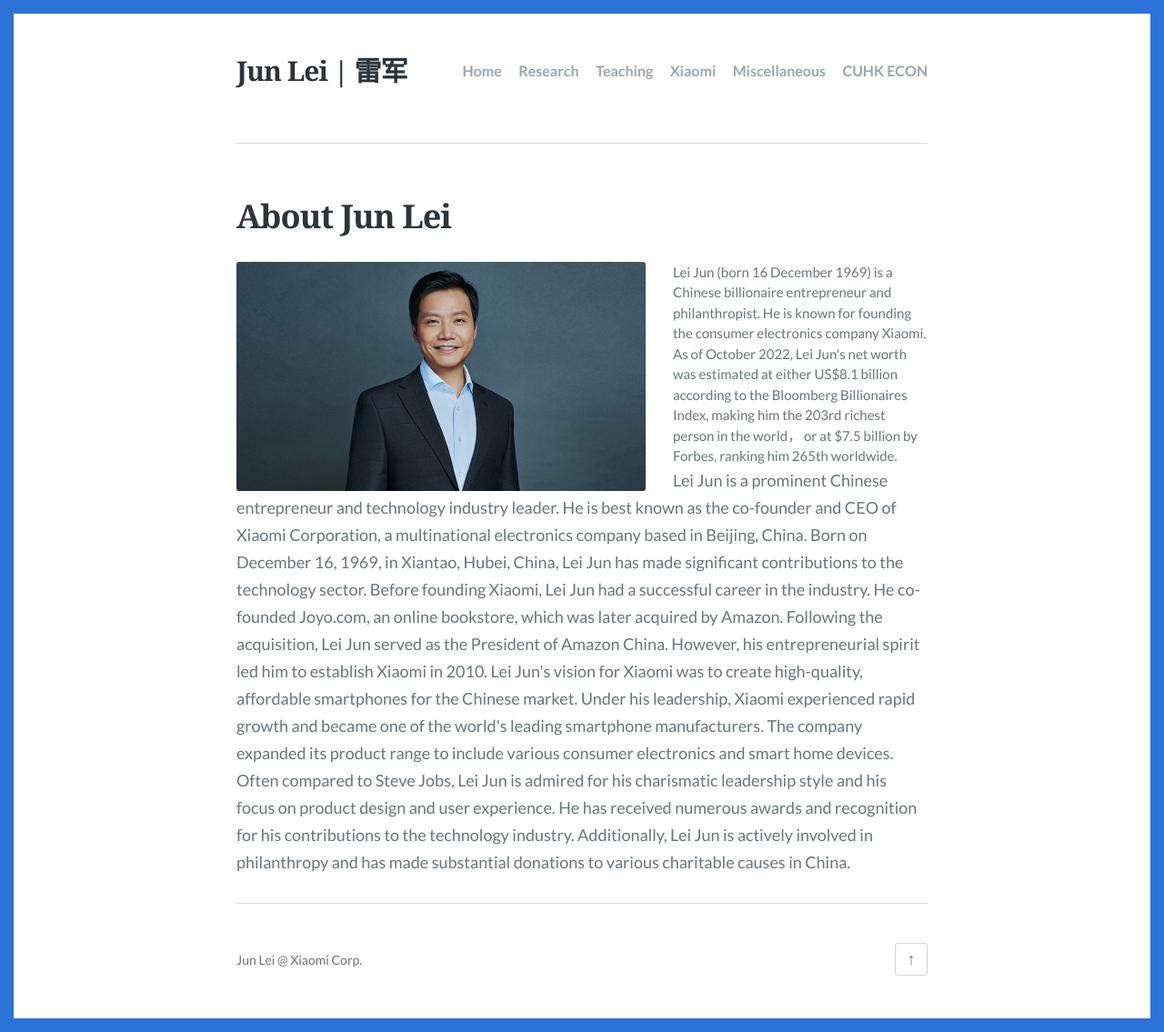
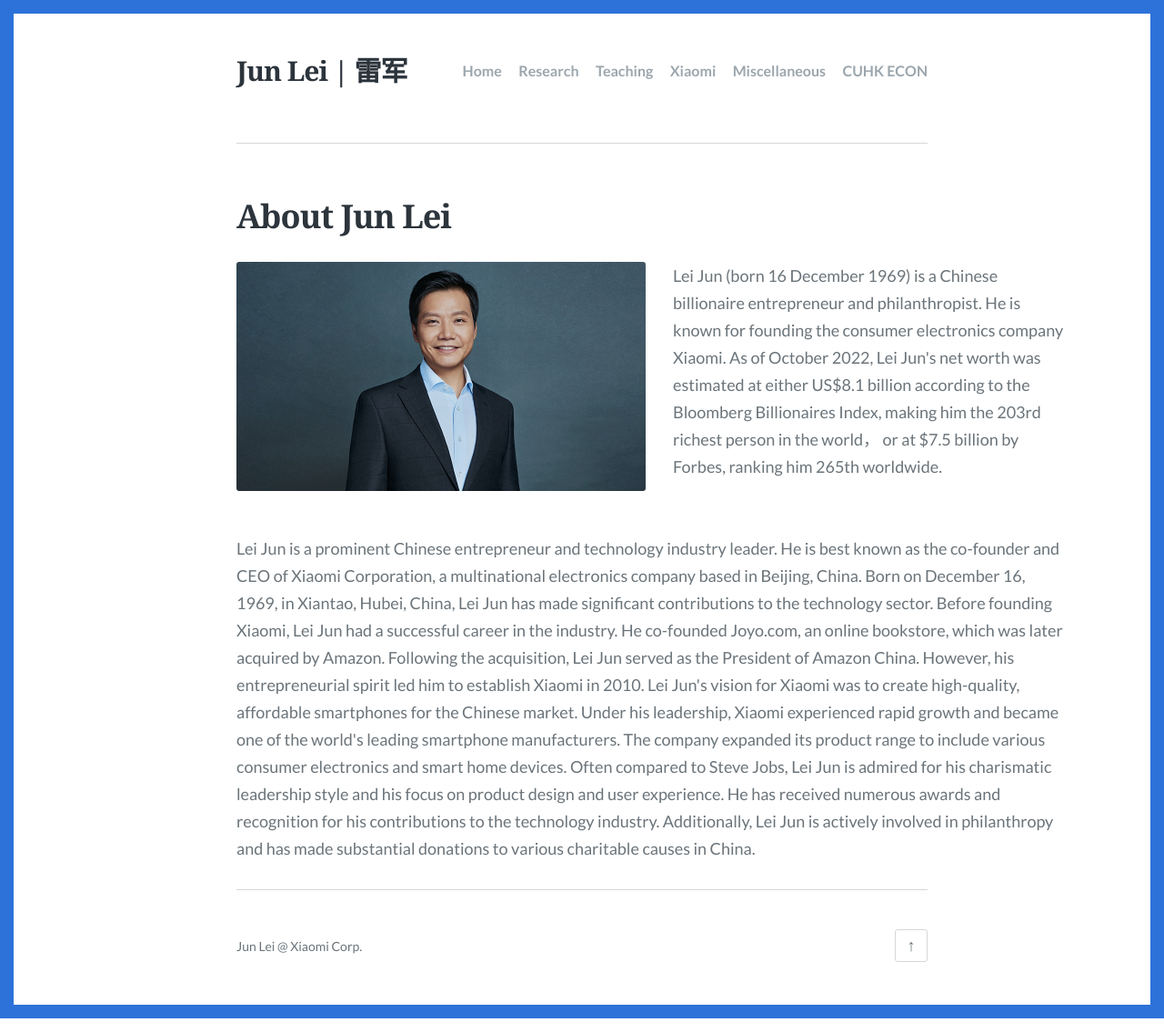
Before and after one commit to ciqiaowang/ciqiaowang.github.io, a Jekyll site: the page built from index.html, in a window 1280 px wide. Shown: the whole page at 91% size. Built offline with Jekyll 4.4.1, drawn with Linux system fonts in a browser that asks for light colours; the list of posts is cut into pages by our own code.

Commit message:
Update index.html

```diff
--- a/index.html
+++ b/index.html
@@ -5,8 +5,7 @@ description: Home
 permalink: /index.html
 feature_image:
 ---
-
-<html lang="zh">
+<html lang="en-us">
     <head>
         <meta charset="UTF-8">
         <meta name="viewport" content="width=device-width, initial-scale=1.0">
@@ -15,17 +14,17 @@ feature_image:
           Home Page
         </title>
         <style>
-            .bigBox{ width: 100%; /* 定义一个大盒子 宽度100% */ }
+            .bigBox{ width: 120%; /* 定义一个大盒子 宽度100% */ }
             .bigBox_img_left{ /* 第二个盒子, */
                 float: left; /* 要左浮动 */
                 margin-right: 30px; /* 为了让图片和文字不贴着,右外边距定义40px */
             }
             .bigBox_txt_right{
                 /* 定义第三盒子 */
-                font-size: 15px; /* 设置字体大小 */
+/*                 font-size: 15px; /* 设置字体大小 */  */
                 line-height: 1.5; /* 设置行距 */
             }
-            img{ width: 450px; /* 标签样式 让图片宽度500px, *
+            img{ width: 450px; /* 标签样式 让图片宽度450px, *
                 / height: auto; /* 高度自动 随它去吧 */
             }
         </style>
@@ -39,6 +38,8 @@ feature_image:
                 Lei Jun (born 16 December 1969) is a Chinese billionaire entrepreneur and philanthropist. He is known for founding the consumer electronics company Xiaomi. As of October 2022, Lei Jun's net worth was estimated at either US$8.1 billion according to the Bloomberg Billionaires Index, making him the 203rd richest person in the world， or at $7.5 billion by Forbes, ranking him 265th worldwide.
             </div>
         </div>
+        <br/>
+        <br/>
         <div class="bigBox">
                 Lei Jun is a prominent Chinese entrepreneur and technology industry leader. He is best known as the co-founder and CEO of Xiaomi Corporation, a multinational electronics company based in Beijing, China. Born on December 16, 1969, in Xiantao, Hubei, China, Lei Jun has made significant contributions to the technology sector.
                 Before founding Xiaomi, Lei Jun had a successful career in the industry. He co-founded Joyo.com, an online bookstore, which was later acquired by Amazon. Following the acquisition, Lei Jun served as the President of Amazon China. However, his entrepreneurial spirit led him to establish Xiaomi in 2010.
```
